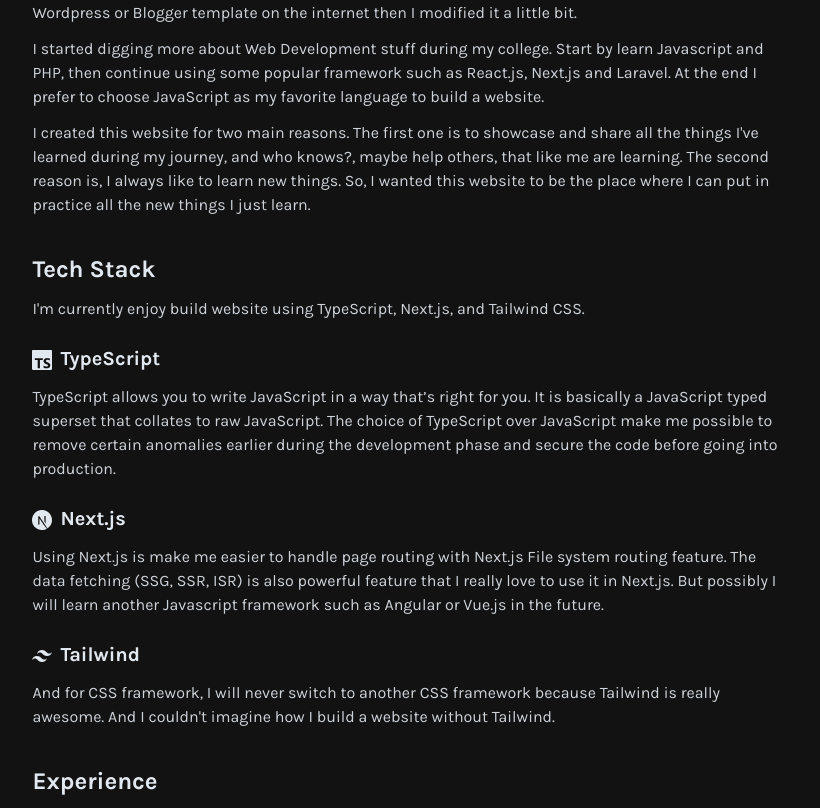
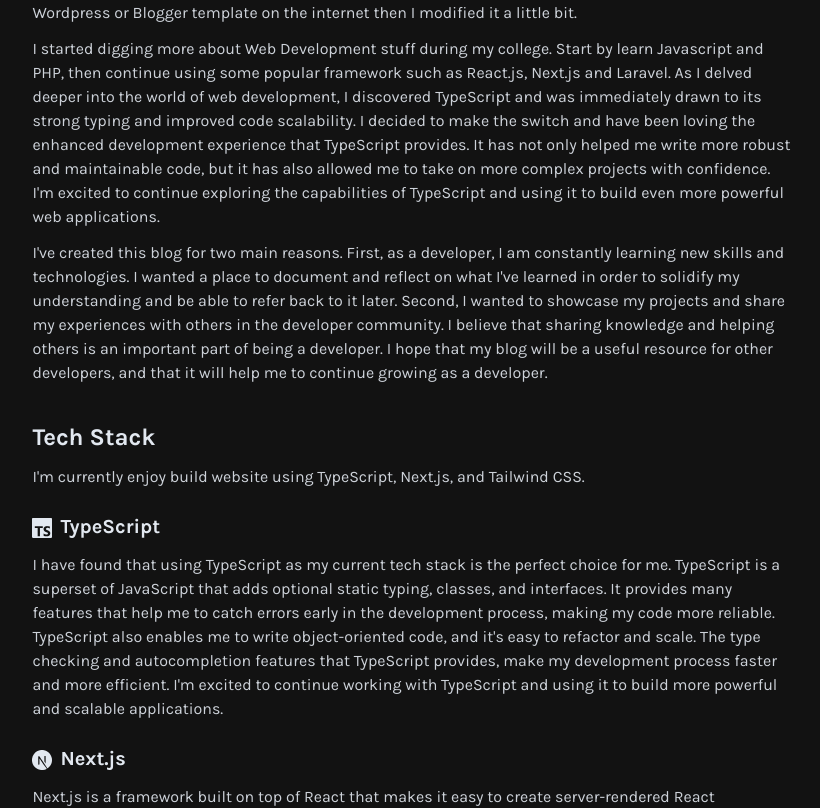
Before and after one commit to albugowy15/bughowi.com, a Next.js app: page /about in a window 1280 px wide. Shown: the part 289-1097 px from the top of the page, without its empty margins (228-1048 px from the left). Built offline with nearby package versions, Linux system fonts and the light colour scheme.

Commit message:
edit content and meta tag

```diff
--- a/src/modules/about/AboutPage.tsx
+++ b/src/modules/about/AboutPage.tsx
@@ -6,115 +6,204 @@ import OpenGraph from "@components/common/OpenGraph";
 
 function AboutPage() {
   const ogProperties = useOpenGraph({
-		url: "https://www.bughowi.com/about",
-		title: "About | bughowi.com",
+    url: "https://bughowi.com/about",
+    title: "About - Mohamad Kholid Bughowi",
     image: {
       type: "image/png",
       url: "https://user-images.githubusercontent.com/49820990/188320807-8d2143c9-5786-4f4b-bbed-2d4bb32069b9.png",
-			alt: "Know more about me",
+      alt: "Full Stack Developer with a passion for creating innovative web apps. Proficient in TypeScript and Go, dedicated to seamless user experiences",
     },
-		description: "Know more about me",
+    description:
+      "Full Stack Developer with a passion for creating innovative web apps. Proficient in TypeScript and Go, dedicated to seamless user experiences",
     type: "website",
-		site_name: "Bughowi.com",
+    site_name: "Mohamad Kholid Bughowi",
     author: "Mohamad Kholid Bughowi",
   });
 
   return (
     <>
       <Head>
-				<title>About - bughowi.com</title>
-				<meta name='description' content='Know more about me' />
+        <title>About - Mohamad Kholid Bughowi</title>
+        <meta
+          name="description"
+          content="Full Stack Developer with a passion for creating innovative web apps. Proficient in TypeScript and Go, dedicated to seamless user experiences"
+        />
 
         <OpenGraph properties={ogProperties} />
       </Head>
-			<div className='py-4' />
+      <div className="py-4" />
       <div>
-				<h1 className='font-bold text-4xl text-center'>About Me</h1>
-				<div id='content-space' className='py-3 w-full lg:w-[65%] mx-auto'>
-					<h2 className='font-bold text-3xl'>Introduction</h2>
+        <h1 className="font-bold text-4xl text-center">About Me</h1>
+        <div id="content-space" className="py-3 w-full lg:w-[65%] mx-auto">
+          <h2 className="font-bold text-3xl">Introduction</h2>
           <p>
-						Hello! &#128075; I&apos;m <span className='font-bold text-yellowAccent'>Owi</span>. I&apos;m a Computer Science student - Web & Android Developer from Jepara, Indonesia.
+            Hello! &#128075; I&apos;m{" "}
+            <span className="font-bold text-yellowAccent">Owi</span>. I&apos;m a
+            Computer Science student - Fullstack Developer from Jepara,
+            Indonesia.
           </p>
           <p>
-						I have been learning some basic of Web Programming since high school by creating a blog using CMS likes Wordpress and Blogger. But I didn&apos;t design it myself. Instead I was just download some free Wordpress or Blogger
-						template on the internet then I modified it a little bit.
+            I have been learning some basic of Web Programming since high school
+            by creating a blog using CMS likes Wordpress and Blogger. But I
+            didn&apos;t design it myself. Instead I was just download some free
+            Wordpress or Blogger template on the internet then I modified it a
+            little bit.
           </p>
           <p>
-						I started digging more about Web Development stuff during my college. Start by learn Javascript and PHP, then continue using some popular framework such as React.js, Next.js and Laravel. At the end I prefer to choose JavaScript
-						as my favorite language to build a website.
+            I started digging more about Web Development stuff during my
+            college. Start by learn Javascript and PHP, then continue using some
+            popular framework such as React.js, Next.js and Laravel. As I delved
+            deeper into the world of web development, I discovered TypeScript
+            and was immediately drawn to its strong typing and improved code
+            scalability. I decided to make the switch and have been loving the
+            enhanced development experience that TypeScript provides. It has not
+            only helped me write more robust and maintainable code, but it has
+            also allowed me to take on more complex projects with confidence.
+            I&apos;m excited to continue exploring the capabilities of
+            TypeScript and using it to build even more powerful web
+            applications.
           </p>
           <p>
-						I created this website for two main reasons. The first one is to showcase and share all the things I&apos;ve learned during my journey, and who knows?, maybe help others, that like me are learning. The second reason is, I always
-						like to learn new things. So, I wanted this website to be the place where I can put in practice all the new things I just learn.
+            I&apos;ve created this blog for two main reasons. First, as a
+            developer, I am constantly learning new skills and technologies. I
+            wanted a place to document and reflect on what I&apos;ve learned in
+            order to solidify my understanding and be able to refer back to it
+            later. Second, I wanted to showcase my projects and share my
+            experiences with others in the developer community. I believe that
+            sharing knowledge and helping others is an important part of being a
+            developer. I hope that my blog will be a useful resource for other
+            developers, and that it will help me to continue growing as a
+            developer.
           </p>
-					<h2 className='font-bold text-3xl pt-3'>Tech Stack</h2>
-					<p>I&apos;m currently enjoy build website using TypeScript, Next.js, and Tailwind CSS.</p>
-					<h3 className='font-bold text-xl pt-2'>
-						<span className='mr-2'>
-							<SiTypescript className='inline' />
+          <h2 className="font-bold text-3xl pt-3">Tech Stack</h2>
+          <p>
+            I&apos;m currently enjoy build website using TypeScript, Next.js,
+            and Tailwind CSS.
+          </p>
+          <h3 className="font-bold text-xl pt-2">
+            <span className="mr-2">
+              <SiTypescript className="inline" />
             </span>
             TypeScript
           </h3>
           <p>
-						TypeScript allows you to write JavaScript in a way that’s right for you. It is basically a JavaScript typed superset that collates to raw JavaScript. The choice of TypeScript over JavaScript make me possible to remove certain
-						anomalies earlier during the development phase and secure the code before going into production.
+            I have found that using TypeScript as my current tech stack is the
+            perfect choice for me. TypeScript is a superset of JavaScript that
+            adds optional static typing, classes, and interfaces. It provides
+            many features that help me to catch errors early in the development
+            process, making my code more reliable. TypeScript also enables me to
+            write object-oriented code, and it&apos;s easy to refactor and
+            scale. The type checking and autocompletion features that TypeScript
+            provides, make my development process faster and more efficient.
+            I&apos;m excited to continue working with TypeScript and using it to
+            build more powerful and scalable applications.
           </p>
-					<h3 className='font-bold text-xl pt-2'>
-						<span className='mr-2'>
-							<SiNextdotjs className='inline' />
+          <h3 className="font-bold text-xl pt-2">
+            <span className="mr-2">
+              <SiNextdotjs className="inline" />
             </span>
             Next.js
           </h3>
           <p>
-						Using Next.js is make me easier to handle page routing with Next.js File system routing feature. The data fetching (SSG, SSR, ISR) is also powerful feature that I really love to use it in Next.js. But possibly I will learn
-						another Javascript framework such as Angular or Vue.js in the future.
+            Next.js is a framework built on top of React that makes it easy to
+            create server-rendered React applications. The framework provides a
+            lot of out-of-the-box features that make development much faster and
+            easier. It also enables me to build applications that are SEO
+            friendly and have a better performance. With the help of Next.js, I
+            have been able to build highly dynamic and responsive web
+            applications that are optimized for both the user and the developer.
+            I&apos;m excited to continue exploring the capabilities of Next.js
+            and using it to build even more powerful web applications.
           </p>
-					<h3 className='font-bold text-xl pt-2'>
-						<span className='mr-2'>
-							<SiTailwindcss className='inline' />
+          <h3 className="font-bold text-xl pt-2">
+            <span className="mr-2">
+              <SiTailwindcss className="inline" />
             </span>
             Tailwind
           </h3>
-					<p>And for CSS framework, I will never switch to another CSS framework because Tailwind is really awesome. And I couldn&apos;t imagine how I build a website without Tailwind.</p>
-					<h2 className='font-bold text-3xl pt-3'>Experience</h2>
-					<h3 className='font-bold text-xl'>Front End Engineer - Torche Education</h3>
-					<p className='text-gray-400 mt-0'>December 2022 - Present</p>
-					<p className='mt-2'>Create a new landing page and migrate to MERN (MongoDB, Express, React, Node.js) stack. Develope the landing page with Next.js, TypeScript, and Tailwind</p>
-					<h3 className='font-bold text-xl'>Full Stack Developer - Harisenin.com</h3>
-					<p className='text-gray-400'>September 2022 - December 2022</p>
-					<p className='mt-2'>Working for company internal dashboard to create or improve a feature using PHP, Laravel, TypeScript, Next.js, jQuery, MUI, and MySQL</p>
+          <p>
+            I have found that using a utility-first CSS framework like Tailwind
+            CSS can help me to create fast, responsive, and beautiful web pages.
+            Tailwind CSS provides a wide range of pre-defined CSS classes that
+            can be used to quickly style elements on a page. This makes it easy
+            to create consistent and responsive designs that look great on any
+            device. I also appreciate the flexibility and customization options
+            that Tailwind CSS provides. I can easily customize the design to
+            match the look and feel of any project. I&apos;m excited to continue
+            working with Tailwind CSS and using it to create beautiful and
+            functional web pages.
+          </p>
+          <h2 className="font-bold text-3xl pt-3">Experience</h2>
+          <h3 className="font-bold text-xl">
+            Front End Engineer - Torche Education
+          </h3>
+          <p className="text-gray-400 mt-0">December 2022 - Present</p>
+          <p className="mt-2">
+            Create a new landing page and migrate to MERN (MongoDB, Express,
+            React, Node.js) stack. Develope the landing page with Next.js,
+            TypeScript, and Tailwind
+          </p>
+          <h3 className="font-bold text-xl">
+            Full Stack Developer - Harisenin.com
+          </h3>
+          <p className="text-gray-400">September 2022 - December 2022</p>
+          <p className="mt-2">
+            Working for company internal dashboard to create or improve a
+            feature using PHP, Laravel, TypeScript, Next.js, jQuery, MUI, and
+            MySQL
+          </p>
 
-					<h2 className='font-bold text-3xl pt-3'>Contact Me</h2>
-					<p>If you want to contact me, go ahead and send me a message through my email and social media below. I&apos;ll be happy to receive your feedback.</p>
-					<div className='text-base sm:text-lg p-4 rounded border-gray-800 w-fit flex flex-wrap justify-center gap-2 sm:gap-5 font-bold'>
-						<div className='flex items-center flex-start gap-1 border border-gray-800 p-2 rounded hover:scale-105 hover:cursor-pointer transition'>
+          <h2 className="font-bold text-3xl pt-3">Contact Me</h2>
+          <p>
+            If you want to contact me, go ahead and send me a message through my
+            email and social media below. I&apos;ll be happy to receive your
+            feedback.
+          </p>
+          <div className="text-base sm:text-lg p-4 rounded border-gray-800 w-fit flex flex-wrap justify-center gap-2 sm:gap-5 font-bold">
+            <div className="flex items-center flex-start gap-1 border border-gray-800 p-2 rounded hover:scale-105 hover:cursor-pointer transition">
               <FaEnvelope />
               <p>
-								<a href='mailto:kholidbughowi@gmail.com' target='_blank' rel='noreferrer'>
+                <a
+                  href="mailto:kholidbughowi@gmail.com"
+                  target="_blank"
+                  rel="noreferrer"
+                >
                   kholidbughowi@gmail.com
                 </a>
               </p>
             </div>
-						<div className='flex items-center flex-start gap-1 border border-gray-800 p-2 rounded hover:scale-105 hover:cursor-pointer transition'>
-							<FaLinkedin className='text-blue-600' />
+            <div className="flex items-center flex-start gap-1 border border-gray-800 p-2 rounded hover:scale-105 hover:cursor-pointer transition">
+              <FaLinkedin className="text-blue-600" />
               <p>
-								<a href='https://linkedin.com/in/bughowi/' target='_blank' rel='noreferrer'>
+                <a
+                  href="https://linkedin.com/in/bughowi/"
+                  target="_blank"
+                  rel="noreferrer"
+                >
                   Mohamad Kholid Bughowi
                 </a>
               </p>
             </div>
-						<div className='flex items-center flex-start gap-1 border border-gray-800 p-2 rounded hover:scale-105 hover:cursor-pointer transition'>
-							<FaTwitter className='text-sky-500' />
+            <div className="flex items-center flex-start gap-1 border border-gray-800 p-2 rounded hover:scale-105 hover:cursor-pointer transition">
+              <FaTwitter className="text-sky-500" />
               <p>
-								<a href='https://twitter.com/bughowy/' target='_blank' rel='noreferrer'>
+                <a
+                  href="https://twitter.com/bughowy/"
+                  target="_blank"
+                  rel="noreferrer"
+                >
                   bughowy
                 </a>
               </p>
             </div>
-						<div className='flex items-center flex-start gap-1 border border-gray-800 p-2 rounded hover:scale-105 hover:cursor-pointer transition'>
-							<FaInstagram className='text-pink-500' />
+            <div className="flex items-center flex-start gap-1 border border-gray-800 p-2 rounded hover:scale-105 hover:cursor-pointer transition">
+              <FaInstagram className="text-pink-500" />
               <p>
-								<a href='https://instagram.com/muhammad_bughowy/' target='_blank' rel='noreferrer'>
+                <a
+                  href="https://instagram.com/muhammad_bughowy/"
+                  target="_blank"
+                  rel="noreferrer"
+                >
                   muhammad_bughowy
                 </a>
               </p>
```
Lines whose indentation alone changed are shown as unchanged.
